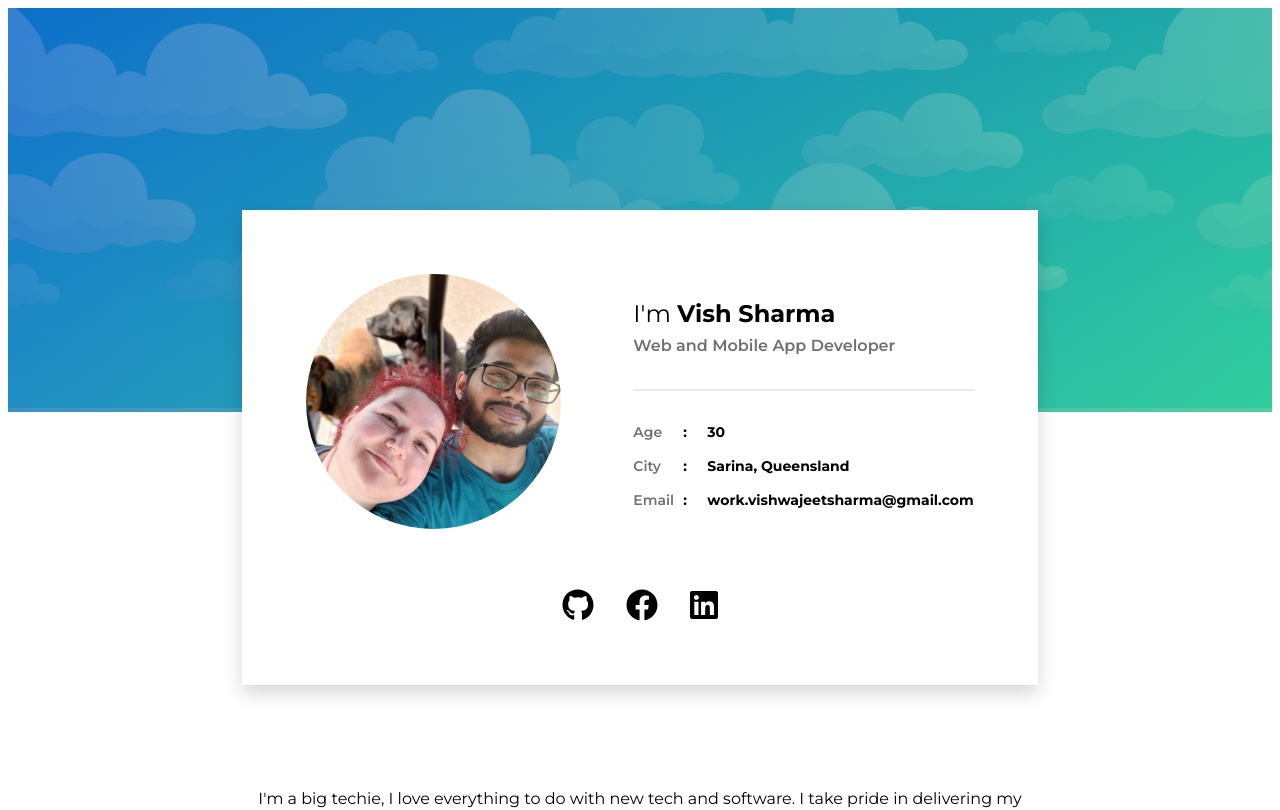
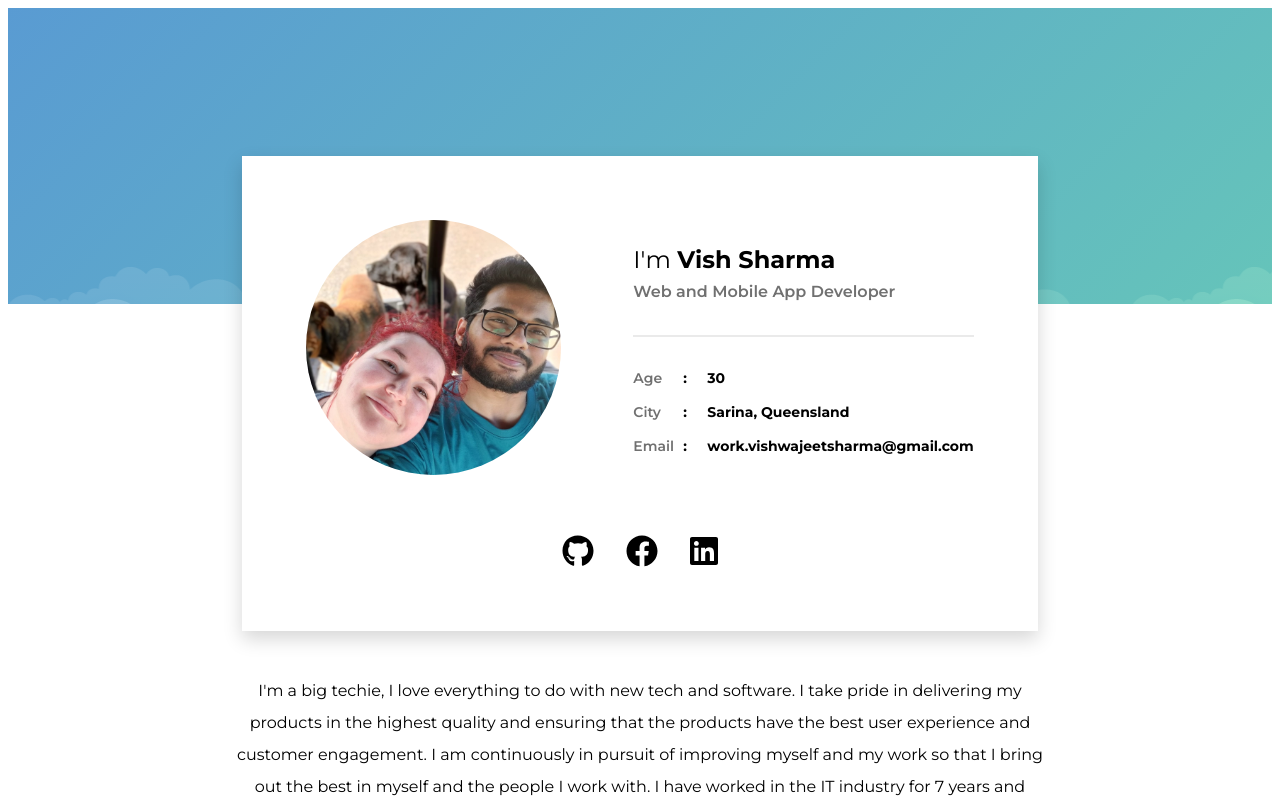
Before and after one commit to vishwajeet-sharma3890/portfolio, a React (Create React App) app: page / in a window 1280 px wide. Shown: the top 810 px of the page. Built offline with nearby package versions, Linux system fonts and the light colour scheme.

Commit message:
Adding clouds animation on front page

```diff
--- a/package.json
+++ b/package.json
@@ -21,9 +21,11 @@
     "react": "^17.0.1",
     "react-dom": "^17.0.1",
     "react-parallax": "^3.1.2",
+    "react-reveal": "^1.2.2",
     "react-router-dom": "^5.2.0",
     "react-scripts": "4.0.1",
     "react-styled-flexboxgrid": "^3.1.0",
+    "react-transition-group": "^4.4.1",
     "styled-components": "^5.2.1",
     "typescript": "^4.1.3",
     "web-vitals": "^0.2.4"
--- a/src/components/atoms/Banner/index.tsx
+++ b/src/components/atoms/Banner/index.tsx
@@ -1,13 +1,13 @@
 import * as React from "react"
 import * as S from "./styles"
-import bannerImageJPEG from "../../../images/banner.jpg"
+import cloudsImage from "../../../images/clouds.png"
 import {Overlay} from "../Overlay";
 import {gradient1} from "../../../globalStyles/constants";
 
 export const Banner: React.FC = () => {
   return (
     <S.BannerWrapper>
-      <S.BannerJPGImage alt="banner" src={bannerImageJPEG}/>
+      <S.BannerJPGImage backgroundImage={cloudsImage} />
       <Overlay backgroundColor={gradient1}/>
     </S.BannerWrapper>
   )
--- a/src/components/atoms/Banner/styles.ts
+++ b/src/components/atoms/Banner/styles.ts
@@ -9,8 +9,14 @@ export const BannerWrapper = styled.div`
   `}
 `;
 
-export const BannerJPGImage = styled.img`
+export const BannerJPGImage = styled.div<{ backgroundImage: string }>`
   object-fit: cover;
   width: 100%;
-  height: 50vh;
+  height: 37vh;
+  background-color:#C0DEED;
+  background: url(${props => props.backgroundImage}) center top repeat-x;
+  animation: ${props => props.theme.animation.cloudAnimation} 20s alternate infinite;
+  -ms-animation: ${props => props.theme.animation.cloudAnimation} 20s alternate infinite;
+  -moz-animation: ${props => props.theme.animation.cloudAnimation} 20s alternate infinite;
+  -webkit-animation: ${props => props.theme.animation.cloudAnimation} 20s alternate infinite;
 `;
--- a/src/components/atoms/Overlay/styles.ts
+++ b/src/components/atoms/Overlay/styles.ts
@@ -8,6 +8,6 @@ export const OverlayWrapper = styled.div<{ backgroundColor: string }>`
     height: 100%;
     width: 100%;
     background: ${props.backgroundColor};
-    opacity: 0.8;
+    opacity: 0.4;
   `}
 `
--- a/src/globalStyles/constants.ts
+++ b/src/globalStyles/constants.ts
@@ -54,10 +54,21 @@ export const fadeIn = keyframes`
   }
 `
 
+export const cloudAnimation = keyframes`
+  from {
+    background-position: 0 0;
+  }
+
+  to {
+    background-position: 100% 0;
+  };
+`
+
 // theme
 export const theme = {
   animations: {
-    fadeIn
+    fadeIn,
+    cloudAnimation,
   },
   backgroundColor: {
     white,
```
Also changed, not shown: src/images/clouds.png (added).
